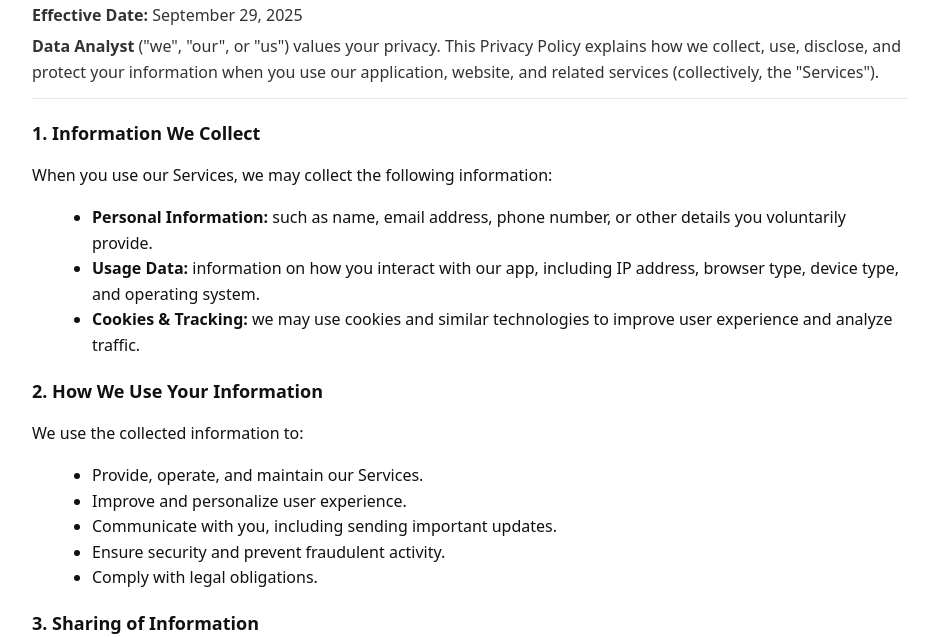
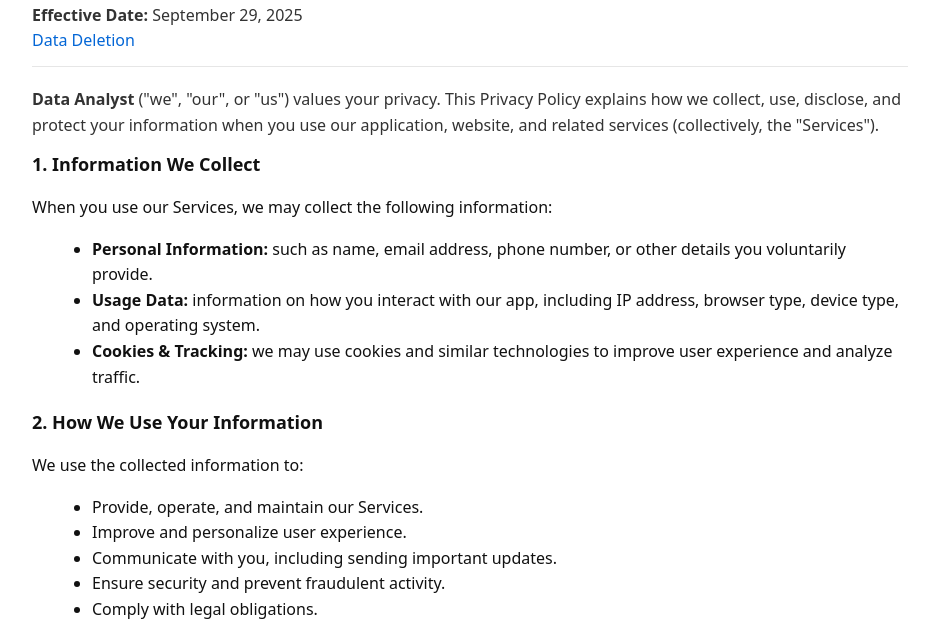
Before and after one commit to kiruizz/privacy-policy, a plain HTML site: page index.html in a window 1280 px wide. Shown: the part 84-721 px from the top of the page, without its empty margins (170-1109 px from the left). Drawn offline with Linux system fonts and the light colour scheme.

Commit message:
Update index.html

```diff
--- a/index.html
+++ b/index.html
@@ -21,10 +21,16 @@
 <body>
   <div class="container">
     <header>
-      <h1>Privacy Policy</h1>
-      <p class="lead"><strong>Effective Date:</strong> September 29, 2025</p>
-      <p class="lead"><strong>Data Analyst</strong> ("we", "our", or "us") values your privacy. This Privacy Policy explains how we collect, use, disclose, and protect your information when you use our application, website, and related services (collectively, the "Services").</p>
+      <div>
+        <h1>Privacy Policy</h1>
+        <p class="lead"><strong>Effective Date:</strong> September 29, 2025</p>
+      </div>
+      <div>
+        <a href="data_del.html" class="btn">Data Deletion</a>
+      </div>
     </header>
+
+    <p class="lead"><strong>Data Analyst</strong> ("we", "our", or "us") values your privacy. This Privacy Policy explains how we collect, use, disclose, and protect your information when you use our application, website, and related services (collectively, the "Services").</p>
 
     <section>
       <h2>1. Information We Collect</h2>
```
